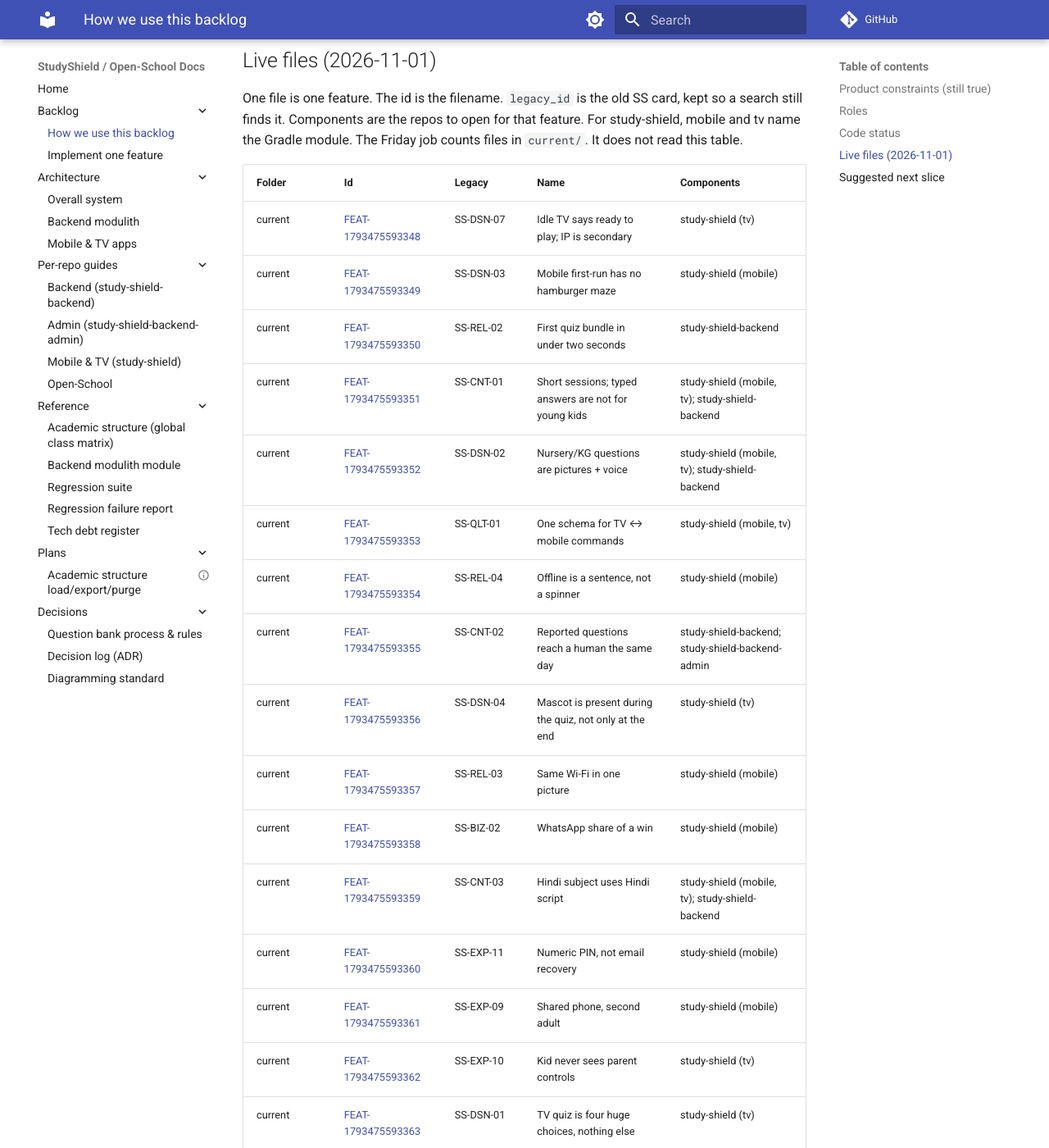
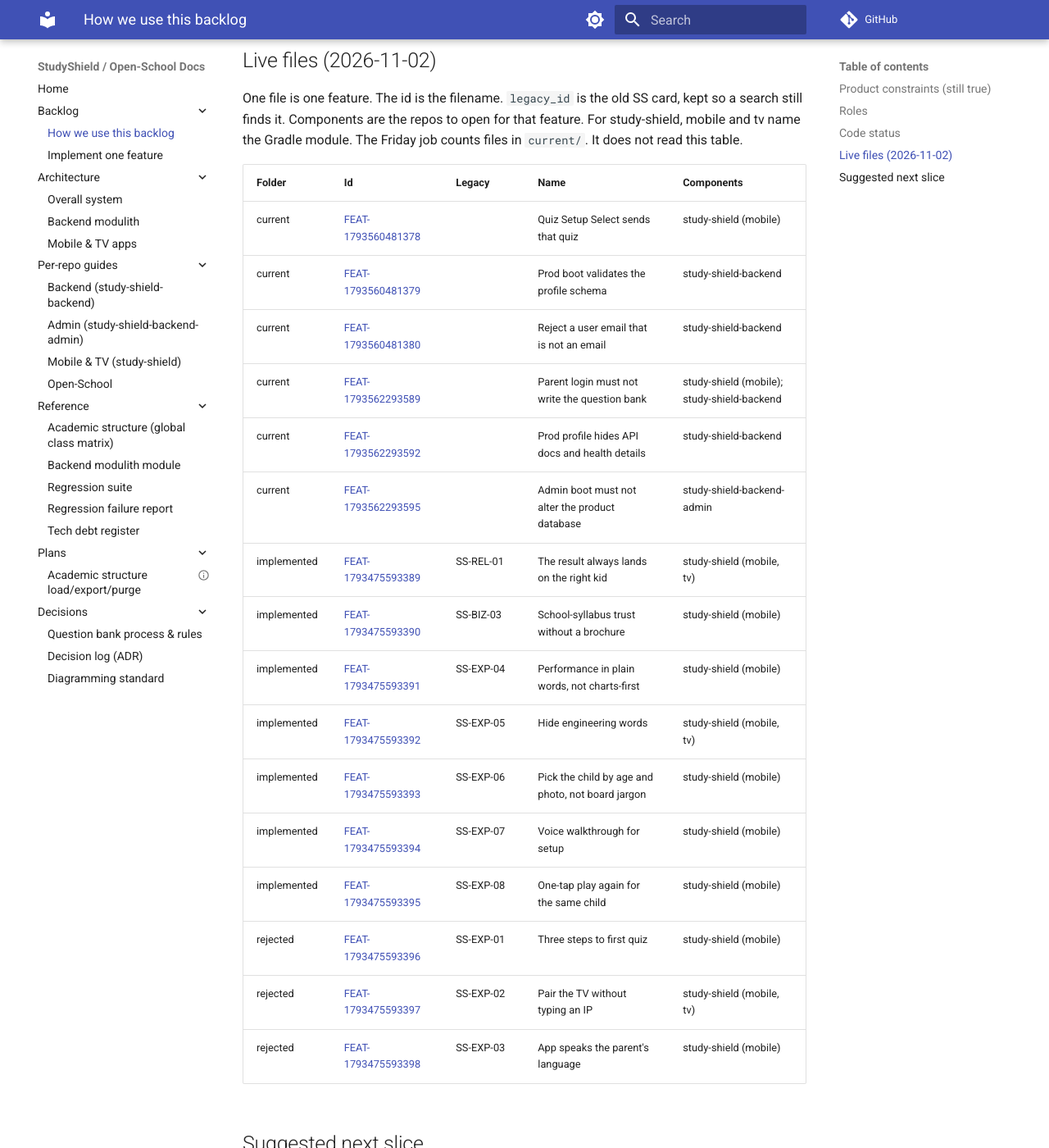
Before and after one commit to krushnatkhawale/study-shield-docs, an MkDocs documentation site: the page built from docs/backlog/index.md, in a window 1280 px wide and 1400 px high, scrolled down 880 px. Shown: the whole window at 82% size. Built offline with MkDocs 1.6.1 and Material for MkDocs 9.7.7, drawn with Linux system fonts in a browser that asks for light colours; comment, search, counter and statistics services are not loaded; some of the changed text lies outside the part shown.

Commit message:
docs: add three Friday backlog features and rebuild the live index

```diff
--- a/docs/backlog/index.md
+++ b/docs/backlog/index.md
@@ -19,53 +19,18 @@ Kid (TV) · Parent (mobile) · Second adult / shared phone · Content author ·
 
 On a feature file, `status` is Backlog, In Progress, or Implemented. `review` is empty, or Reject. A human is the only one who sets Reject.
 
-## Live files (2026-11-01)
+## Live files (2026-11-02)
 
 One file is one feature. The id is the filename. `legacy_id` is the old SS card, kept so a search still finds it. Components are the repos to open for that feature. For study-shield, mobile and tv name the Gradle module. The Friday job counts files in `current/`. It does not read this table.
 
 | Folder | Id | Legacy | Name | Components |
 |--------|----|--------|------|------------|
-| current | [FEAT-1793475593348](current/FEAT-1793475593348.md) | SS-DSN-07 | Idle TV says ready to play; IP is secondary | study-shield (tv) |
-| current | [FEAT-1793475593349](current/FEAT-1793475593349.md) | SS-DSN-03 | Mobile first-run has no hamburger maze | study-shield (mobile) |
-| current | [FEAT-1793475593350](current/FEAT-1793475593350.md) | SS-REL-02 | First quiz bundle in under two seconds | study-shield-backend |
-| current | [FEAT-1793475593351](current/FEAT-1793475593351.md) | SS-CNT-01 | Short sessions; typed answers are not for young kids | study-shield (mobile, tv); study-shield-backend |
-| current | [FEAT-1793475593352](current/FEAT-1793475593352.md) | SS-DSN-02 | Nursery/KG questions are pictures + voice | study-shield (mobile, tv); study-shield-backend |
-| current | [FEAT-1793475593353](current/FEAT-1793475593353.md) | SS-QLT-01 | One schema for TV ↔ mobile commands | study-shield (mobile, tv) |
-| current | [FEAT-1793475593354](current/FEAT-1793475593354.md) | SS-REL-04 | Offline is a sentence, not a spinner | study-shield (mobile) |
-| current | [FEAT-1793475593355](current/FEAT-1793475593355.md) | SS-CNT-02 | Reported questions reach a human the same day | study-shield-backend; study-shield-backend-admin |
-| current | [FEAT-1793475593356](current/FEAT-1793475593356.md) | SS-DSN-04 | Mascot is present during the quiz, not only at the end | study-shield (tv) |
-| current | [FEAT-1793475593357](current/FEAT-1793475593357.md) | SS-REL-03 | Same Wi-Fi in one picture | study-shield (mobile) |
-| current | [FEAT-1793475593358](current/FEAT-1793475593358.md) | SS-BIZ-02 | WhatsApp share of a win | study-shield (mobile) |
-| current | [FEAT-1793475593359](current/FEAT-1793475593359.md) | SS-CNT-03 | Hindi subject uses Hindi script | study-shield (mobile, tv); study-shield-backend |
-| current | [FEAT-1793475593360](current/FEAT-1793475593360.md) | SS-EXP-11 | Numeric PIN, not email recovery | study-shield (mobile) |
-| current | [FEAT-1793475593361](current/FEAT-1793475593361.md) | SS-EXP-09 | Shared phone, second adult | study-shield (mobile) |
-| current | [FEAT-1793475593362](current/FEAT-1793475593362.md) | SS-EXP-10 | Kid never sees parent controls | study-shield (tv) |
-| current | [FEAT-1793475593363](current/FEAT-1793475593363.md) | SS-DSN-01 | TV quiz is four huge choices, nothing else | study-shield (tv) |
-| current | [FEAT-1793475593364](current/FEAT-1793475593364.md) | SS-CNT-05 | Admin loads the bank without curl | study-shield-backend-admin |
-| current | [FEAT-1793475593365](current/FEAT-1793475593365.md) | SS-REL-05 | Reboot must not trap the kid on an old lock | study-shield (tv) |
-| current | [FEAT-1793475593366](current/FEAT-1793475593366.md) | SS-BIZ-05 | Freemium unlock after the family has won once | study-shield (mobile); study-shield-backend |
-| current | [FEAT-1793475593367](current/FEAT-1793475593367.md) | SS-QLT-04 | Thin-TV checklist on every TV PR | study-shield (mobile, tv) |
-| current | [FEAT-1793475593368](current/FEAT-1793475593368.md) | SS-QLT-05 | Privacy-safe activation telemetry | study-shield (mobile) |
-| current | [FEAT-1793475593369](current/FEAT-1793475593369.md) | SS-BIZ-01 | Time-to-first-quiz is the north star | study-shield (mobile) |
-| current | [FEAT-1793475593370](current/FEAT-1793475593370.md) | SS-DSN-05 | Living-room contrast and D-pad focus | study-shield (tv) |
-| current | [FEAT-1793475593371](current/FEAT-1793475593371.md) | SS-DSN-06 | Bilingual labels: icon + short word | study-shield (mobile) |
-| current | [FEAT-1793475593372](current/FEAT-1793475593372.md) | SS-CNT-04 | Local life in EVS examples | study-shield-backend |
-| current | [FEAT-1793475593373](current/FEAT-1793475593373.md) | SS-BIZ-04 | Low-end Android is the default device | study-shield (mobile, tv) |
-| current | [FEAT-1793475593374](current/FEAT-1793475593374.md) | SS-BIZ-06 | APK share path for places Play is painful | study-shield (mobile) |
-| current | [FEAT-1793475593375](current/FEAT-1793475593375.md) | SS-QLT-03 | Cheap phone + cheap TV in CI and in the room | study-shield (mobile, tv); study-shield-backend |
-| current | [FEAT-1793475593376](current/FEAT-1793475593376.md) | SS-QLT-02 | Definition of Done includes a rural-parent pass | study-shield (mobile, tv) |
-| current | [FEAT-1793475593377](current/FEAT-1793475593377.md) | SS-QLT-06 | Weekly TV demo and small slices | study-shield (mobile) |
-| current | [FEAT-1793475593378](current/FEAT-1793475593378.md) | SS-PROD-03 | Listing shape decision (one vs two listings) | study-shield (mobile, tv) |
-| current | [FEAT-1793475593379](current/FEAT-1793475593379.md) | SS-PROD-02 | Upload key + signing config | study-shield (mobile, tv) |
-| current | [FEAT-1793475593380](current/FEAT-1793475593380.md) | SS-PROD-09 | Release-mode network logging | study-shield (mobile) |
-| current | [FEAT-1793475593381](current/FEAT-1793475593381.md) | SS-PROD-10 | Build-time backend endpoint configuration | study-shield (mobile) |
-| current | [FEAT-1793475593382](current/FEAT-1793475593382.md) | SS-PROD-01 | Target SDK 36 for mobile | study-shield (mobile) |
-| current | [FEAT-1793475593383](current/FEAT-1793475593383.md) | SS-PROD-04 | TV sensitive permissions + declarations | study-shield (tv) |
-| current | [FEAT-1793475593384](current/FEAT-1793475593384.md) | SS-PROD-05 | Location request scoping (Wi-Fi discovery) | study-shield (mobile) |
-| current | [FEAT-1793475593385](current/FEAT-1793475593385.md) | SS-PROD-06 | Cleartext traffic scoping | study-shield (mobile) |
-| current | [FEAT-1793475593386](current/FEAT-1793475593386.md) | SS-PROD-11 | Release build hardening + release CI | study-shield (mobile, tv) |
-| current | [FEAT-1793475593387](current/FEAT-1793475593387.md) | SS-PROD-07 | Signed AAB + pre-submission checklist | study-shield (mobile, tv) |
-| current | [FEAT-1793475593388](current/FEAT-1793475593388.md) | SS-PROD-08 | Console paperwork (owner-side; LLM preps drafts) | study-shield (mobile, tv) |
+| current | [FEAT-1793560481378](current/FEAT-1793560481378.md) |  | Quiz Setup Select sends that quiz | study-shield (mobile) |
+| current | [FEAT-1793560481379](current/FEAT-1793560481379.md) |  | Prod boot validates the profile schema | study-shield-backend |
+| current | [FEAT-1793560481380](current/FEAT-1793560481380.md) |  | Reject a user email that is not an email | study-shield-backend |
+| current | [FEAT-1793562293589](current/FEAT-1793562293589.md) |  | Parent login must not write the question bank | study-shield (mobile); study-shield-backend |
+| current | [FEAT-1793562293592](current/FEAT-1793562293592.md) |  | Prod profile hides API docs and health details | study-shield-backend |
+| current | [FEAT-1793562293595](current/FEAT-1793562293595.md) |  | Admin boot must not alter the product database | study-shield-backend-admin |
 | implemented | [FEAT-1793475593389](implemented/FEAT-1793475593389.md) | SS-REL-01 | The result always lands on the right kid | study-shield (mobile, tv) |
 | implemented | [FEAT-1793475593390](implemented/FEAT-1793475593390.md) | SS-BIZ-03 | School-syllabus trust without a brochure | study-shield (mobile) |
 | implemented | [FEAT-1793475593391](implemented/FEAT-1793475593391.md) | SS-EXP-04 | Performance in plain words, not charts-first | study-shield (mobile) |
@@ -81,8 +46,8 @@ One file is one feature. The id is the filename. `legacy_id` is the old SS card,
 
 Do not start pictures, paywall, or OTP until this path is obvious on a cheap phone and a cheap stick:
 
-1. Idle TV says ready to play, with the IP in the footer: [FEAT-1793475593348](current/FEAT-1793475593348.md).
-2. Hide ProfData on first run: [FEAT-1793475593349](current/FEAT-1793475593349.md).
-3. Move catalog seed off the request path: [FEAT-1793475593350](current/FEAT-1793475593350.md).
+1. Quiz Setup Select sends that quiz: [FEAT-1793560481378](current/FEAT-1793560481378.md).
+2. Prod boot validates the profile schema: [FEAT-1793560481379](current/FEAT-1793560481379.md).
+3. Reject a user email that is not an email: [FEAT-1793560481380](current/FEAT-1793560481380.md).
 
 Pairing by room code and the three-step first-run stepper stay in `rejected/`.
```
Also changed, not shown: docs/backlog/current/FEAT-1793562293589.md (added, +45 -0 lines), docs/backlog/current/FEAT-1793562293592.md (added, +43 -0 lines), docs/backlog/current/FEAT-1793562293595.md (added, +43 -0 lines).
